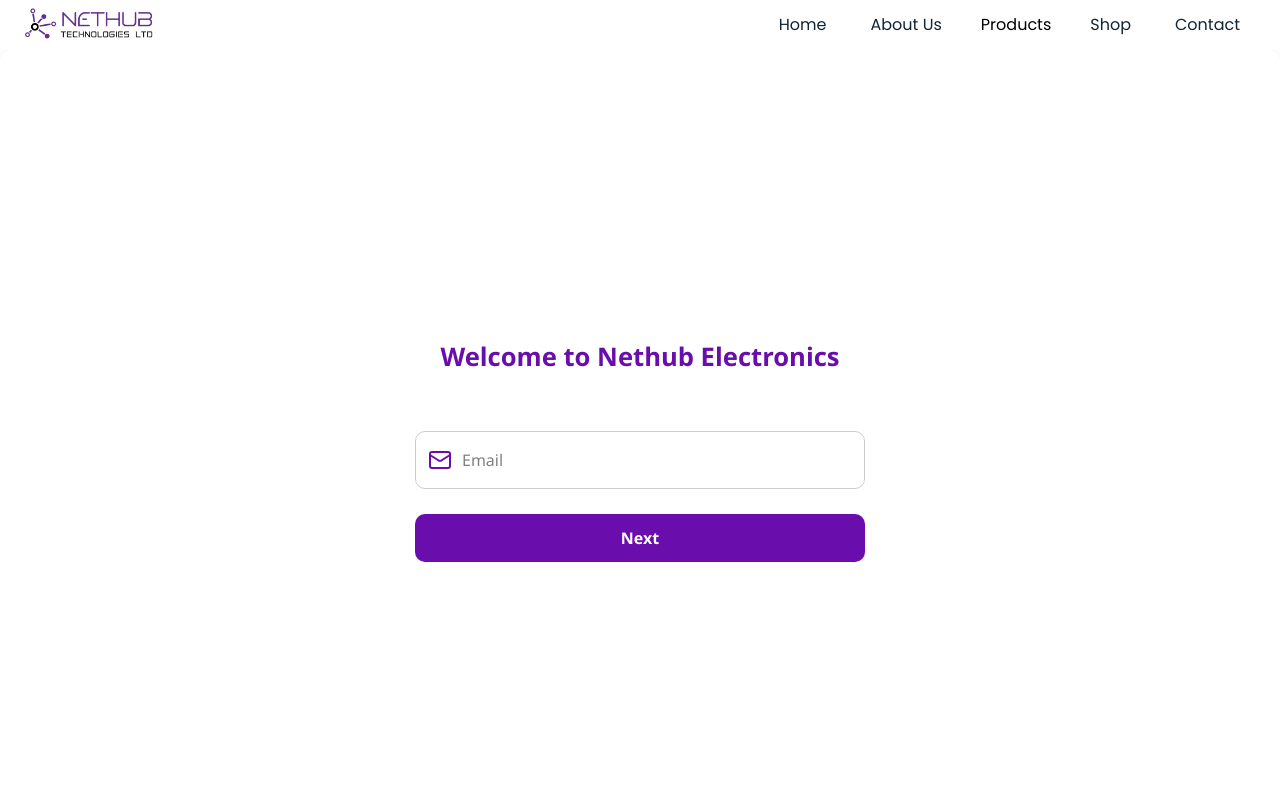
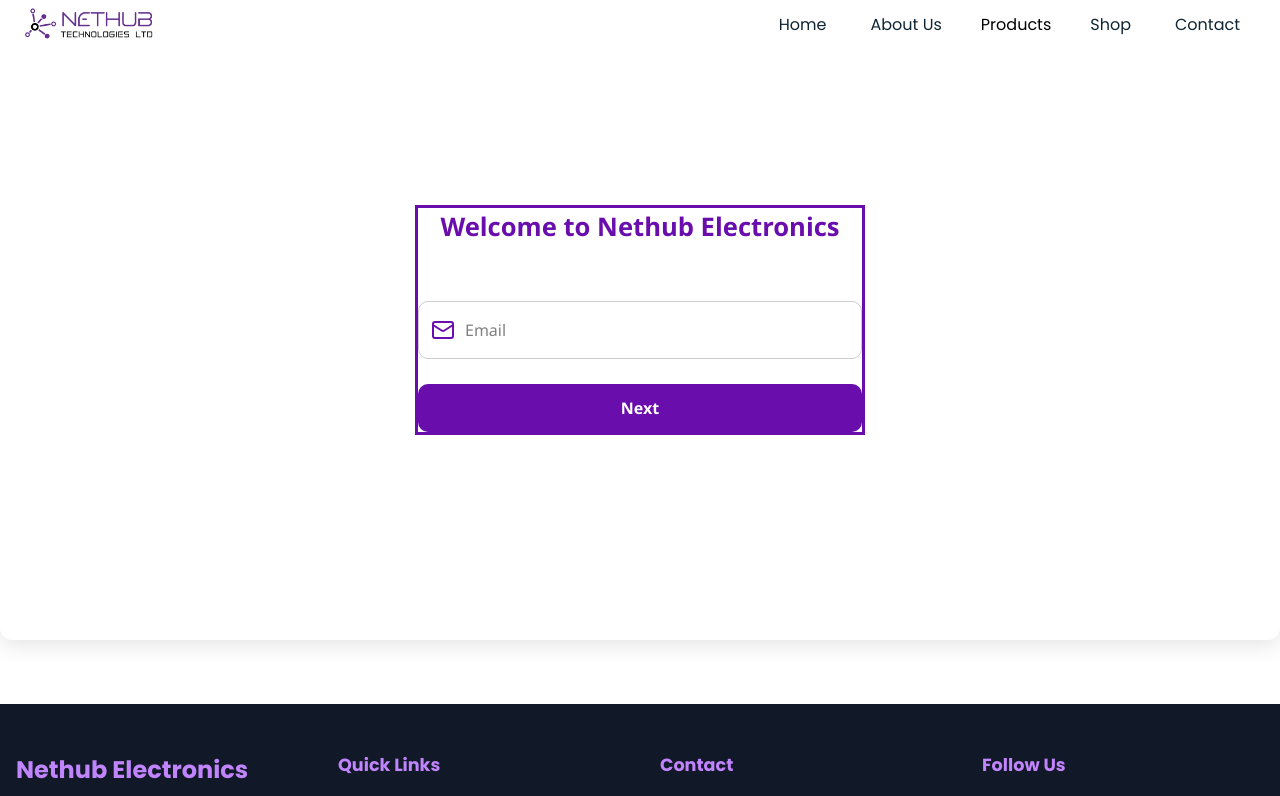
Before and after one commit to Emogy-reunion/nethub_frontend, a Next.js app: page /guest/login in a window 1280 px wide. Shown: the top 796 px of the page. Built offline with nearby package versions, Linux system fonts and the light colour scheme.

Commit message:
add a border to the form

```diff
--- a/src/styles/login/TwoStepLogin.module.css
+++ b/src/styles/login/TwoStepLogin.module.css
@@ -2,9 +2,8 @@
   display: flex;
   align-items: center;
   justify-content: center;
-  height: 100vh;
+  height: 80vh;
   width: 100%;
-  margin: 50px auto;
   padding: 30px;
   border-radius: 12px;
   box-shadow: 0 6px 20px rgba(0, 0, 0, 0.1);
@@ -27,6 +26,7 @@
   flex-direction: column;
   gap: 25px;
   width: 450px;
+  border: 3px solid #6a0dad;
 }
 
 /* Input group with icon */
```
